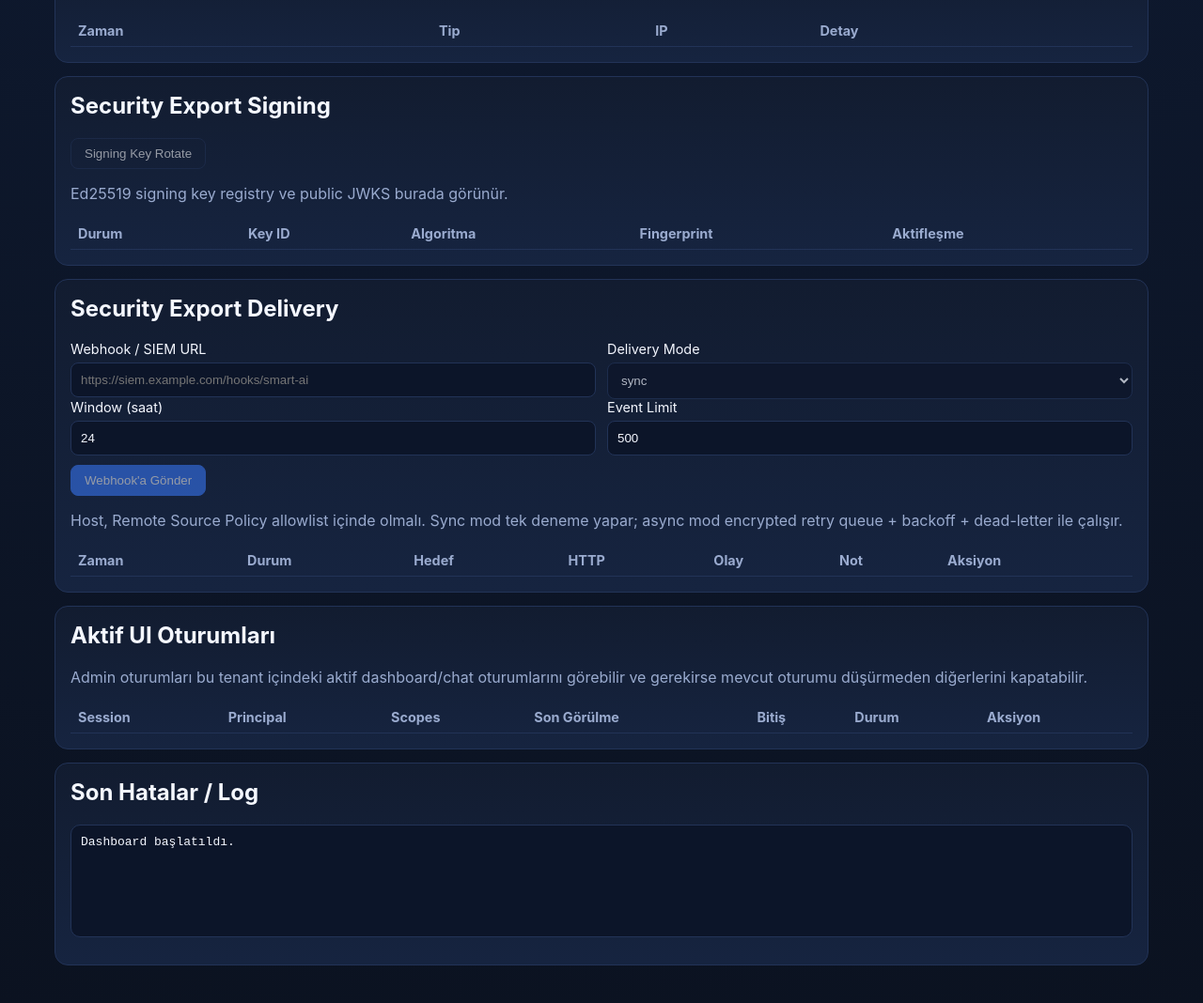
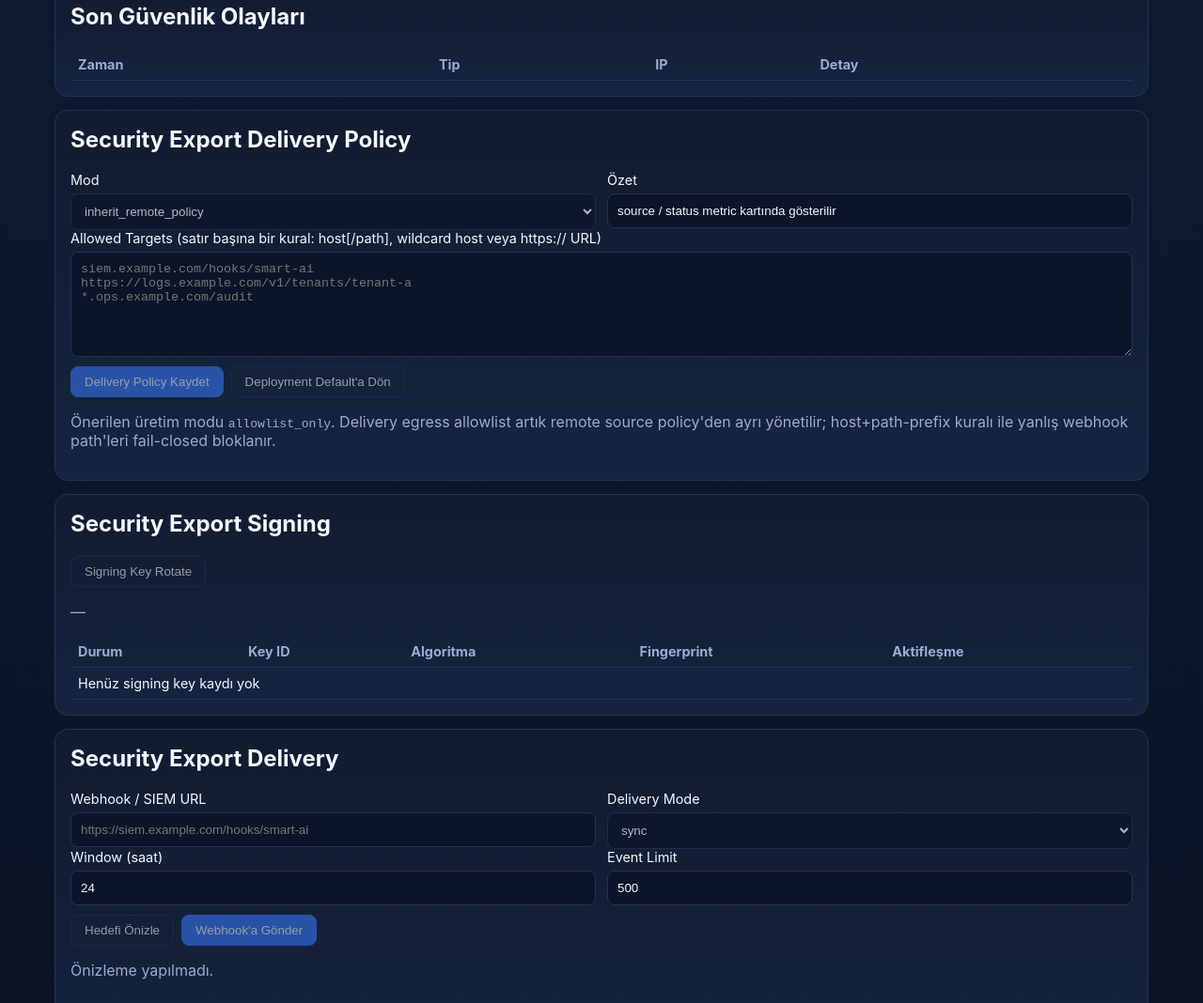
Before and after one commit to kadircicek34/SMART-AI, a website: page service/web/dashboard.html in a window 1280 px wide. Shown: the part 1732-2800 px from the top of the page at 94% size. Drawn offline with Linux system fonts and the light colour scheme; files that its build step writes are made by us from their sources.

Commit message:
feat(security): add delivery egress policy plane [16/19]

```diff
--- a/service/web/dashboard.html
+++ b/service/web/dashboard.html
@@ -76,6 +76,10 @@
         <article class="card metric">
           <h3>Remote Source Policy</h3>
           <p id="remotePolicySummary">—</p>
+        </article>
+        <article class="card metric">
+          <h3>Delivery Egress Policy</h3>
+          <p id="deliveryPolicySummary">—</p>
         </article>
         <article class="card metric">
           <h3>UI Sessions</h3>
@@ -171,6 +175,33 @@
       </section>
 
       <section class="card">
+        <h2>Security Export Delivery Policy</h2>
+        <div class="grid-2">
+          <label>
+            Mod
+            <select id="deliveryPolicyMode">
+              <option value="inherit_remote_policy">inherit_remote_policy</option>
+              <option value="allowlist_only">allowlist_only</option>
+              <option value="disabled">disabled</option>
+            </select>
+          </label>
+          <label>
+            Özet
+            <input id="deliveryPolicyStatus" type="text" value="source / status metric kartında gösterilir" readonly />
+          </label>
+        </div>
+        <label>
+          Allowed Targets (satır başına bir kural: host[/path], wildcard host veya https:// URL)
+          <textarea id="deliveryPolicyAllowedTargets" rows="6" placeholder="siem.example.com/hooks/smart-ai&#10;https://logs.example.com/v1/tenants/tenant-a&#10;*.ops.example.com/audit"></textarea>
+        </label>
+        <div class="actions">
+          <button id="saveDeliveryPolicy">Delivery Policy Kaydet</button>
+          <button id="resetDeliveryPolicy" class="secondary">Deployment Default'a Dön</button>
+        </div>
+        <p class="muted">Önerilen üretim modu <code>allowlist_only</code>. Delivery egress allowlist artık remote source policy'den ayrı yönetilir; host+path-prefix kuralı ile yanlış webhook path'leri fail-closed bloklanır.</p>
+      </section>
+
+      <section class="card">
         <h2>Security Export Signing</h2>
         <div class="actions">
           <button id="rotateSecuritySigningKey" class="secondary">Signing Key Rotate</button>
@@ -216,9 +247,11 @@
           </label>
         </div>
         <div class="actions">
+          <button id="previewSecurityDelivery" class="secondary">Hedefi Önizle</button>
           <button id="deliverSecurityExport">Webhook'a Gönder</button>
         </div>
-        <p id="securityDeliverySummary" class="muted">Host, Remote Source Policy allowlist içinde olmalı. Sync mod tek deneme yapar; async mod encrypted retry queue + backoff + dead-letter ile çalışır.</p>
+        <p id="securityDeliveryPreviewSummary" class="muted">Önizleme yapılmadı.</p>
+        <p id="securityDeliverySummary" class="muted">Delivery egress artık dedicated policy plane ile yönetilir. Sync mod tek deneme yapar; async mod encrypted retry queue + backoff + dead-letter + manual redrive ile çalışır.</p>
         <table>
           <thead>
             <tr>
```
